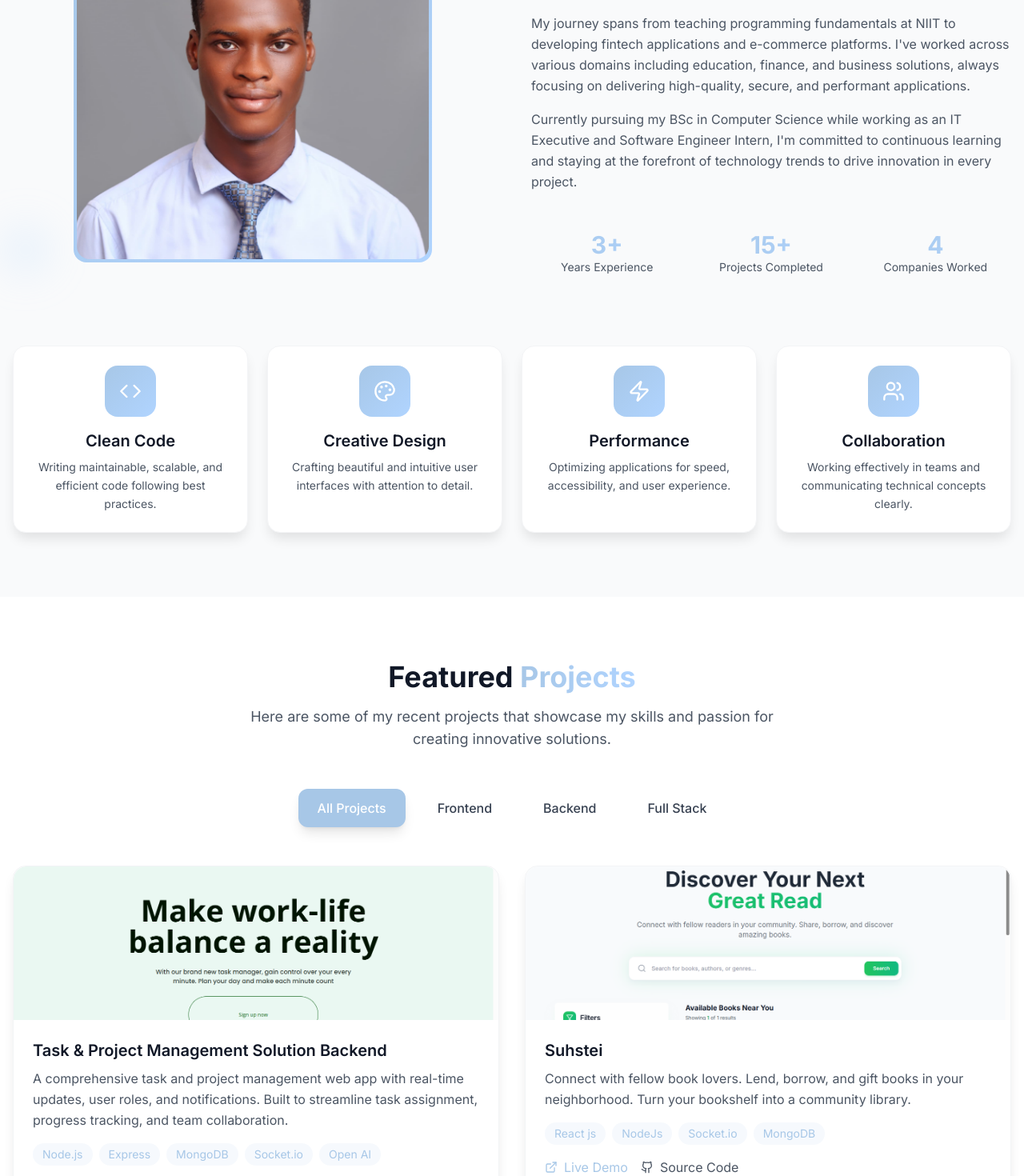
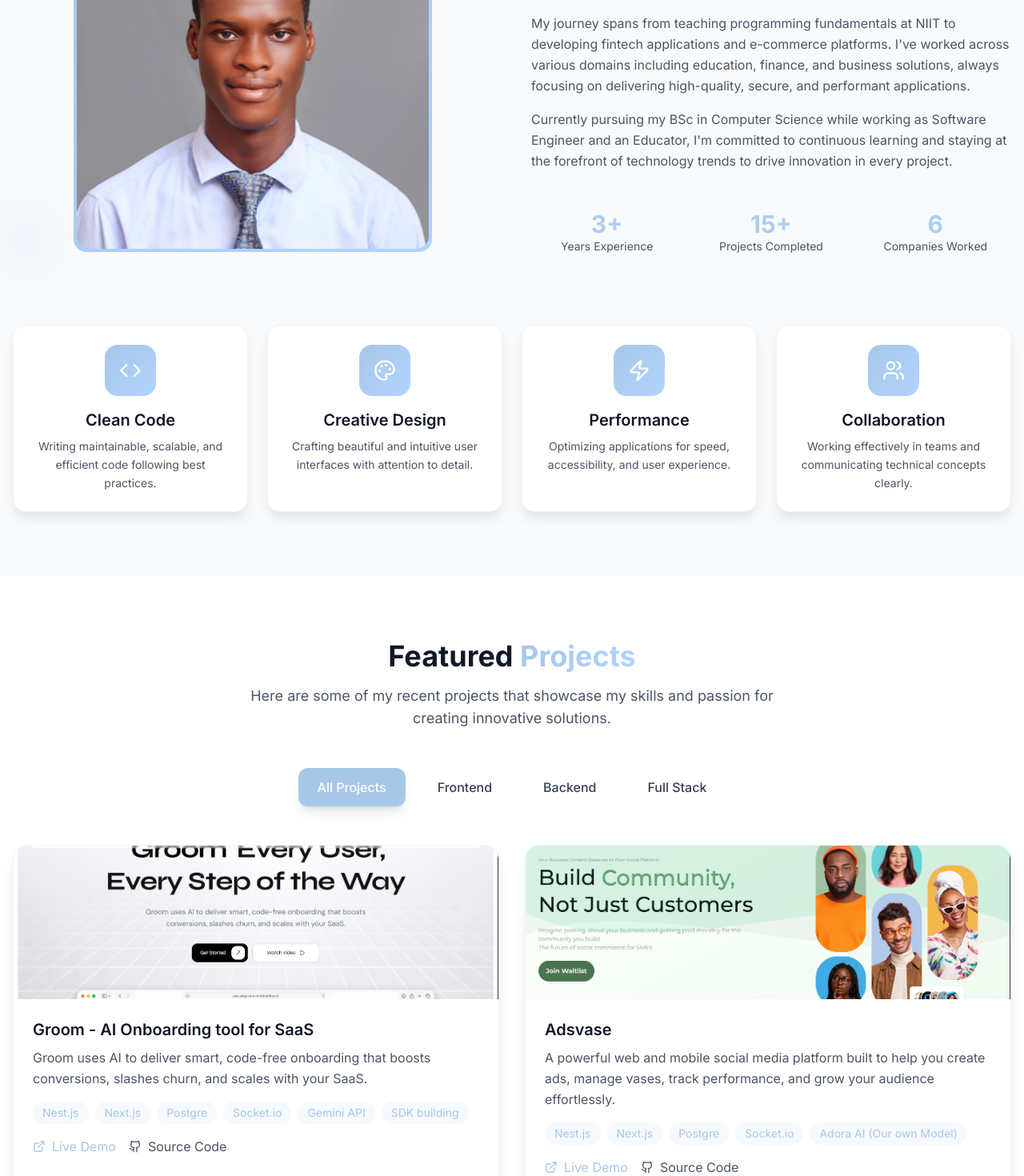
Before and after one commit to MichaelTolulope/my-portfolio-website, a React (Vite) app: page / in a window 1280 px wide. Shown: the part 1040-2510 px from the top of the page at 80% size. Built offline with nearby package versions, Linux system fonts and the light colour scheme.

Commit message:
added latest project and few Edits

```diff
--- a/src/components/Layout/Footer.tsx
+++ b/src/components/Layout/Footer.tsx
@@ -7,7 +7,7 @@ const Footer: React.FC = () => {
 
   const socialLinks = [
     { icon: Github, href: 'https://github.com/michaeltolulope', label: 'GitHub' },
-    { icon: Linkedin, href: 'https://linkedin.com/in/michael-olagunju-a8616a279', label: 'LinkedIn' },
+    { icon: Linkedin, href: 'https://linkedin.com/in/michael-tolulope-olagunju', label: 'LinkedIn' },
     { icon: Mail, href: 'mailto:olagunjum99@gmail.com', label: 'Email' },
     { icon: MessageCircle, href: 'https://wa.me/2348159538275?text=Hello%20I%20got%20your%20contact%20from%20your%20website', label: 'Whatsapp' }
 
--- a/src/components/Sections/About.tsx
+++ b/src/components/Sections/About.tsx
@@ -114,7 +114,7 @@ const About: React.FC = () => {
                 className="space-y-4 text-gray-600 dark:text-gray-300 leading-relaxed"
               >
                 <p>
-                  I'm an experienced full-stack developer with a passion for building innovative
+                  I'm an experienced Software Engineer with a passion for building innovative
                   web and mobile applications. With expertise in modern technologies like React,
                   Node.js, Python, and cloud platforms, I enjoy turning complex business requirements
                   into scalable, user-friendly solutions.
@@ -128,8 +128,7 @@ const About: React.FC = () => {
                 </p>
 
                 <p>
-                  Currently pursuing my BSc in Computer Science while working as an IT Executive
-                  and Software Engineer Intern, I'm committed to continuous learning and staying
+                  Currently pursuing my BSc in Computer Science while working as Software Engineer and an Educator, I'm committed to continuous learning and staying
                   at the forefront of technology trends to drive innovation in every project.
                 </p>
               </motion.div>
@@ -149,7 +148,7 @@ const About: React.FC = () => {
                 <div className="text-sm text-gray-600 dark:text-gray-400">Projects Completed</div>
               </div>
               <div className="text-center">
-                <div className="text-2xl md:text-3xl font-bold gradient-text">4</div>
+                <div className="text-2xl md:text-3xl font-bold gradient-text">6</div>
                 <div className="text-sm text-gray-600 dark:text-gray-400">Companies Worked</div>
               </div>
             </motion.div>
--- a/src/components/Sections/Hero.tsx
+++ b/src/components/Sections/Hero.tsx
@@ -83,7 +83,7 @@ const Hero: React.FC = () => {
 
   const socialLinks = [
     { icon: Github, href: 'https://github.com/michaeltolulope', label: 'GitHub' },
-    { icon: Linkedin, href: 'https://linkedin.com/in/michael-olagunju-a8616a279', label: 'LinkedIn' },
+    { icon: Linkedin, href: 'https://linkedin.com/in/michael-tolulope-olagunju', label: 'LinkedIn' },
     { icon: Mail, href: 'mailto:olagunjum99@gmail.com', label: 'Email' },
     { icon: MessageCircle, href: 'https://wa.me/2348159538275?text=Hello%20I%20got%20your%20contact%20from%20the%20website', label: 'Whatsapp' }
   ];
@@ -138,7 +138,7 @@ const Hero: React.FC = () => {
             transition={{ delay: 0.8 }}
             className="max-w-2xl mx-auto text-lg md:text-xl text-gray-600 dark:text-gray-400 leading-relaxed"
           >
-            Experienced software developer skilled in building web and mobile applications,
+            Experienced Software Engineer skilled in building web and mobile applications,
             managing websites, and delivering tailored software solutions. Passionate about
             problem-solving and continuous learning to drive innovation.
           </motion.p>
--- a/src/components/Sections/Projects.tsx
+++ b/src/components/Sections/Projects.tsx
@@ -7,6 +7,8 @@ import star_taskz from '../../assets/star-taskz.png'
 import mydahsoft from '../../assets/mydahsoft.png'
 import tedlab from '../../assets/tedlab.png'
 import dwm from '../../assets/dwm.png'
+import adsvaseImg from '../../assets/AdsvaseProjectPic.png'
+import groomImg from '../../assets/GroomProjectPic.png'
 
 interface Project {
   id: number;
@@ -27,6 +29,26 @@ const Projects: React.FC = () => {
   const projects: Project[] = [
     {
       id: 1,
+      title: "Groom - AI Onboarding tool for SaaS",
+      description: "Groom uses AI to deliver smart, code-free onboarding that boosts conversions, slashes churn, and scales with your SaaS.",
+      image: groomImg,
+      technologies: ["Nest.js", "Next.js", "Postgre", "Socket.io", "Gemini API", "SDK building"],
+      githubUrl: "",
+      liveUrl: "https://usegroom.com",
+      category: "fullstack"
+    },
+    {
+      id: 2,
+      title: "Adsvase",
+      description: "A powerful web and mobile social media platform built to help you create ads, manage vases, track performance, and grow your audience effortlessly.",
+      image: adsvaseImg,
+      technologies: ["Nest.js", "Next.js", "Postgre", "Socket.io", "Adora AI (Our own Model)"],
+      githubUrl: "",
+      liveUrl: "https://waitlist.adsvase.com",
+      category: "backend"
+    },
+    {
+      id: 3,
       title: "Task & Project Management Solution Backend",
       description: "A comprehensive task and project management web app with real-time updates, user roles, and notifications. Built to streamline task assignment, progress tracking, and team collaboration.",
       image: star_taskz,
@@ -36,7 +58,7 @@ const Projects: React.FC = () => {
       category: "backend"
     },
     {
-      id: 2,
+      id: 4,
       title: "Suhstei",
       description: "Connect with fellow book lovers. Lend, borrow, and gift books in your neighborhood. Turn your bookshelf into a community library.",
       image: suhstei,
@@ -46,7 +68,7 @@ const Projects: React.FC = () => {
       category: "fullstack"
     },
     {
-      id: 3,
+      id: 5,
       title: "Quick Basket",
       description: "A fully functional online store for food with product listings, shopping cart, payment integration, and admin panel for inventory management.",
 
@@ -56,7 +78,7 @@ const Projects: React.FC = () => {
       category: "fullstack"
     },
     {
-      id: 4,
+      id: 6,
       title: "Troco Escro App",
       description: "This software makes sure that your transactions are easy and your money is safe with its user-friendly UI, cutting-edge security measures, and smooth experience.",
       image: troco,
@@ -66,7 +88,7 @@ const Projects: React.FC = () => {
       category: "frontend"
     },
     {
-      id: 5,
+      id: 7,
       title: "Mydahsoft Academy Learning Management System (LMS)",
       description: "A comprehensive LMS platform with course management, student tracking, content delivery, and progress analytics for educational institutions.",
       image: mydahsoft,
@@ -76,7 +98,7 @@ const Projects: React.FC = () => {
       category: "fullstack"
     },
     {
-      id: 6,
+      id: 8,
       title: "NGO Website Platform",
       description: "Multiple NGO websites built for awareness campaigns, donation management, and volunteer coordination with CMS integration and responsive design.",
 
@@ -86,7 +108,7 @@ const Projects: React.FC = () => {
       category: "frontend"
     },
     {
-      id: 7,
+      id: 9,
       title: "Ted Lab Website",
       description: "A company that offers varieties of tech services.",
       image: tedlab,
@@ -96,7 +118,7 @@ const Projects: React.FC = () => {
       category: "frontend"
     },
     {
-      id: 8,
+      id: 10,
       title: "Ted Finance",
       description: "A multi currency fintech solution Start-up",
 
@@ -106,7 +128,7 @@ const Projects: React.FC = () => {
       category: "frontend"
     },
     {
-      id: 9,
+      id: 11,
       title: "DWM Church Website",
       description: "A church website.",
       image: dwm,
--- a/src/components/Sections/Skills.tsx
+++ b/src/components/Sections/Skills.tsx
@@ -24,6 +24,7 @@ const Skills: React.FC = () => {
     // Backend
     { name: "Node.js", level: 90, category: "Backend" },
     { name: "Express.js", level: 88, category: "Backend" },
+    { name: "Nest.js", level: 88, category: "Backend" },
     { name: "Python", level: 85, category: "Backend" },
     { name: "Fast Api", level: 60, category: "Backend" },
     { name: "Java", level: 80, category: "Backend" },
```
Also changed, not shown: src/assets/AdsvaseProjectPic.png (added), src/assets/GroomProjectPic.png (added).
